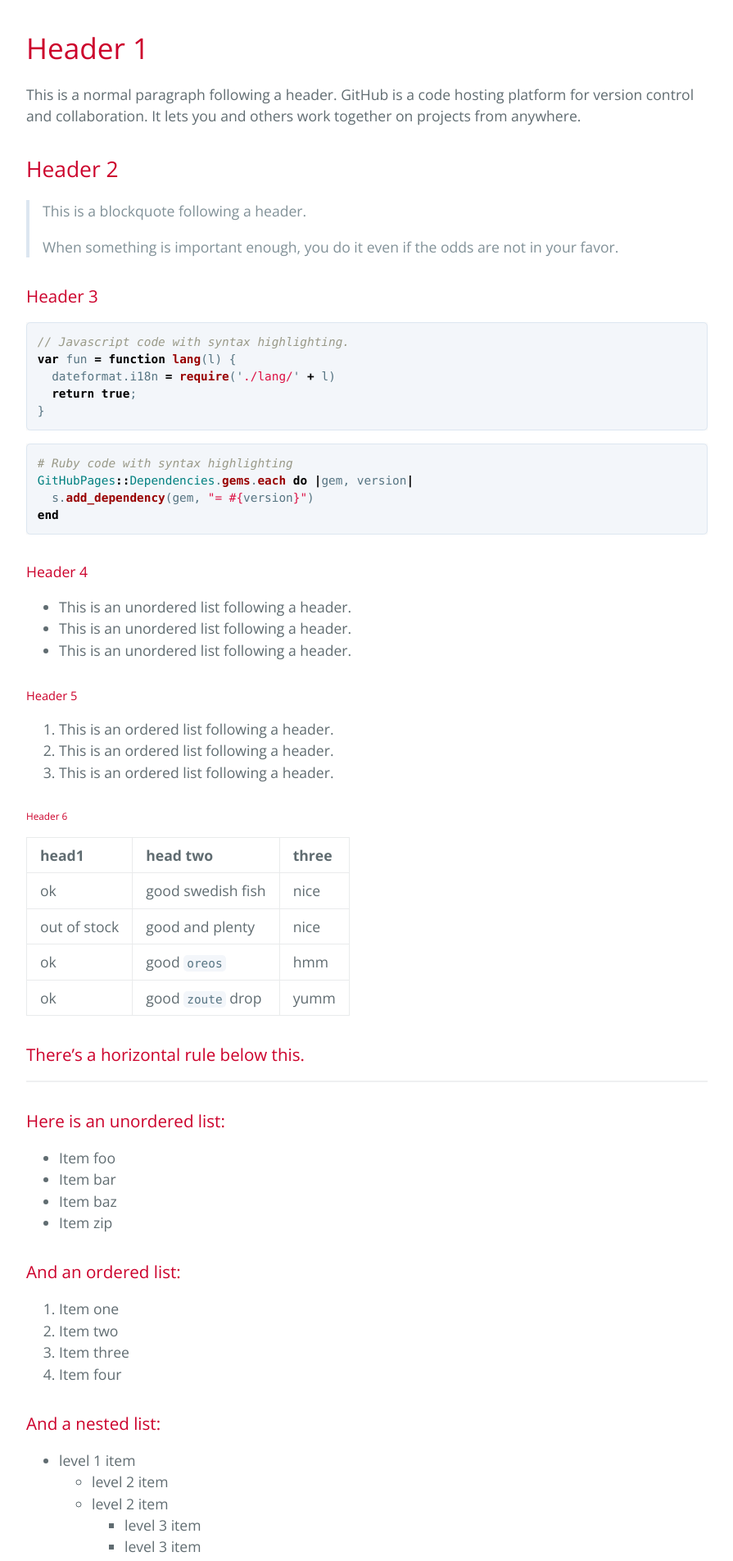
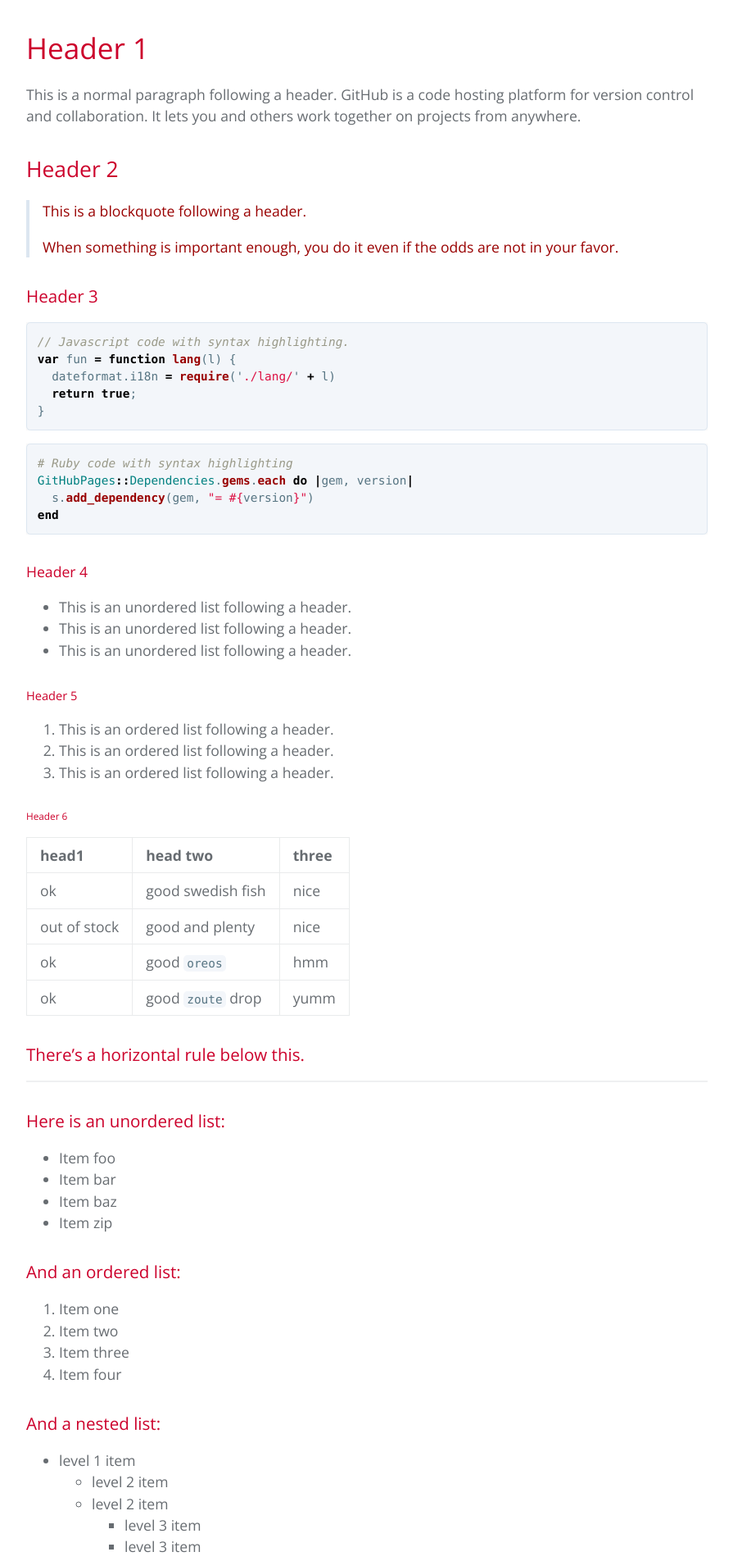
Before and after one commit to fsept11/PRIVADIA, a Jekyll site: the page built from index.md, in a window 1280 px wide. Shown: the part 1169-3073 px from the top of the page at 82% size, without its empty margins (192-1087 px from the left). Built offline with Jekyll 4.4.1, drawn with Linux system fonts in a browser that asks for light colours; our own code applies the rules of GitHub Pages for plain Markdown files.

Commit message:
Update variables.scss

```diff
--- a/_sass/variables.scss
+++ b/_sass/variables.scss
@@ -12,9 +12,9 @@ $header-bg-color-secondary: #cc002b !default;
 // Text
 //$section-headings-color: #159957 !default;
 $section-headings-color:   #cc002b !default;
-$body-text-color: #606c71 !default;
-$body-link-color: #1e6bb8 !default;
-$blockquote-text-color: #819198 !default;
+$body-text-color: #676c71 !default;
+$body-link-color: #1e60b8 !default;
+$blockquote-text-color: #990000 !default;
 
 // Code
 $code-bg-color: #f3f6fa !default;
```
